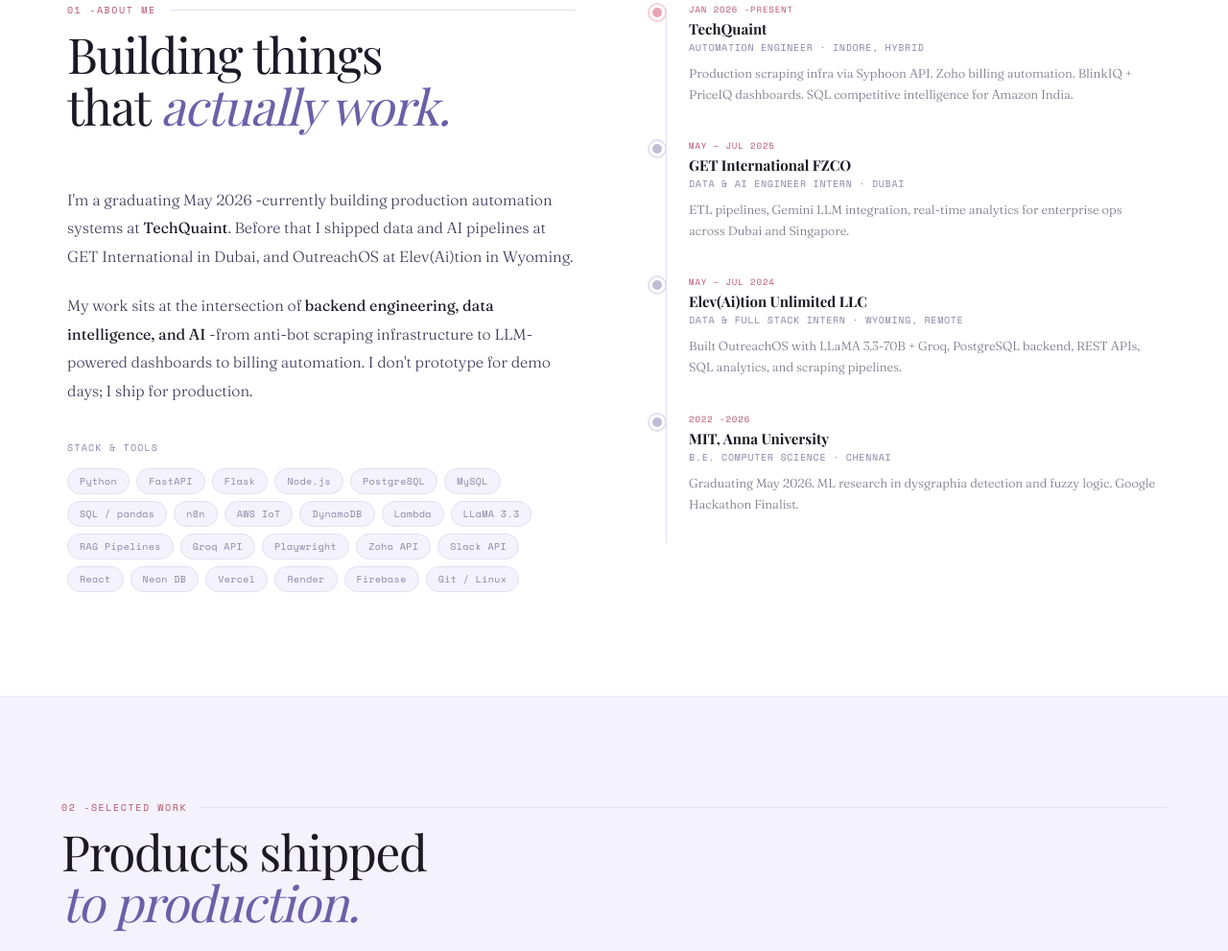
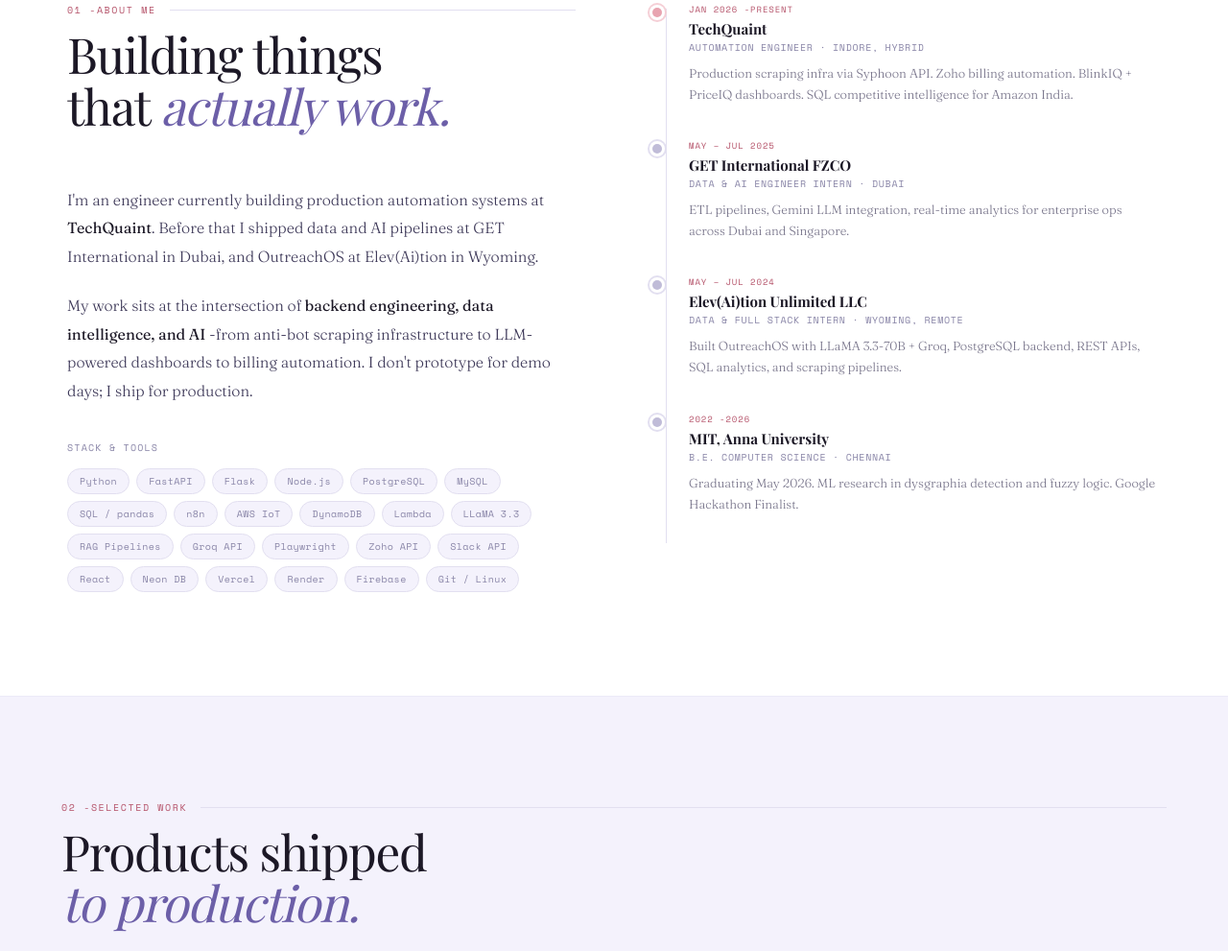
Before and after one commit to vigasinii/portfolio, a plain HTML site: page index.html in a window 1280 px wide. Shown: the part 945-1936 px from the top of the page at 96% size. Drawn offline with nearby package versions, Linux system fonts and the light colour scheme; a web font is replaced by a local one.

Commit message:
Update index.html

```diff
--- a/index.html
+++ b/index.html
@@ -298,7 +298,7 @@
     <div>
       <div class="s-lbl rv">01 -About me</div>
       <h2 class="s-h rv d1">Building things<br>that <em>actually work.</em></h2>
-      <p class="rv d2">I'm a <strong></strong> graduating May 2026 -currently building production automation systems at <strong>TechQuaint</strong>. Before that I shipped data and AI pipelines at GET International in Dubai, and OutreachOS at Elev(Ai)tion in Wyoming.</p>
+      <p class="rv d2">I'm an <strong></strong> engineer currently building production automation systems at <strong>TechQuaint</strong>. Before that I shipped data and AI pipelines at GET International in Dubai, and OutreachOS at Elev(Ai)tion in Wyoming.</p>
       <p class="rv d3">My work sits at the intersection of <strong>backend engineering, data intelligence, and AI</strong> -from anti-bot scraping infrastructure to LLM-powered dashboards to billing automation. I don't prototype for demo days; I ship for production.</p>
       <div class="sk-w rv d4">
         <div class="sk-c">Stack &amp; tools</div>
```
